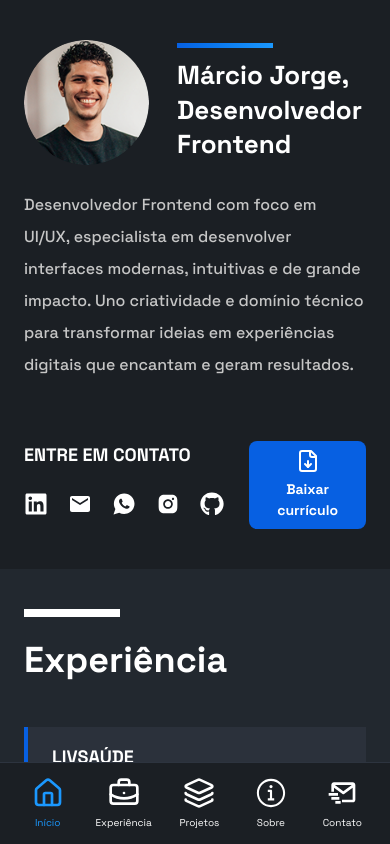
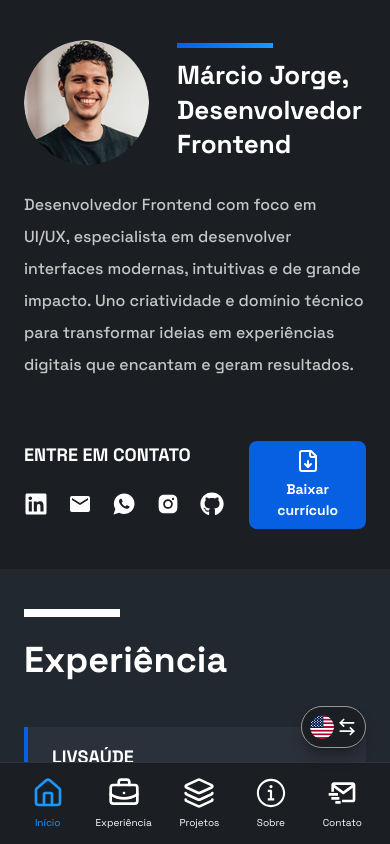
Before and after one commit to MarcioJorgeMelo/portfolio, a Next.js app: page / in a window 390 px wide. Built offline with nearby package versions, Linux system fonts and the light colour scheme.

Commit message:
feat: add TranslateButton on layout

```diff
--- a/src/app/layout.tsx
+++ b/src/app/layout.tsx
@@ -4,6 +4,7 @@ import "./globals.css";
 import NavbarMobile from "@/components/navbarMobile";
 import { Toaster } from "react-hot-toast";
 import Header from "@/components/header";
+import TranslateButton from "@/components/translateButton";
 
 const spaceGrotesk = Space_Grotesk({
   subsets: ["latin"],
@@ -59,6 +60,10 @@ export default function RootLayout({
             {children}
           </div>
 
+          <div className="sm:hidden">
+            <TranslateButton />
+          </div>
+
           <div className="block sm:hidden">
             <NavbarMobile />
           </div>
```
Also changed, not shown: public/translateEnglish.png (added).
